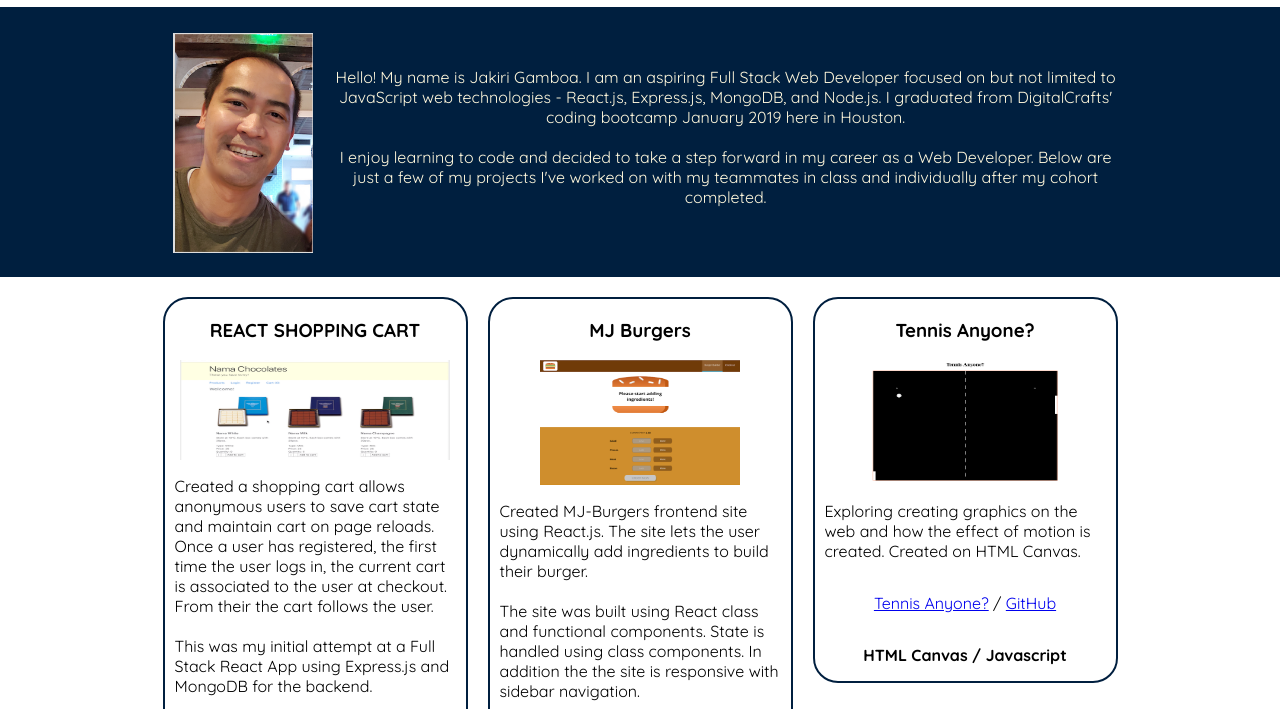
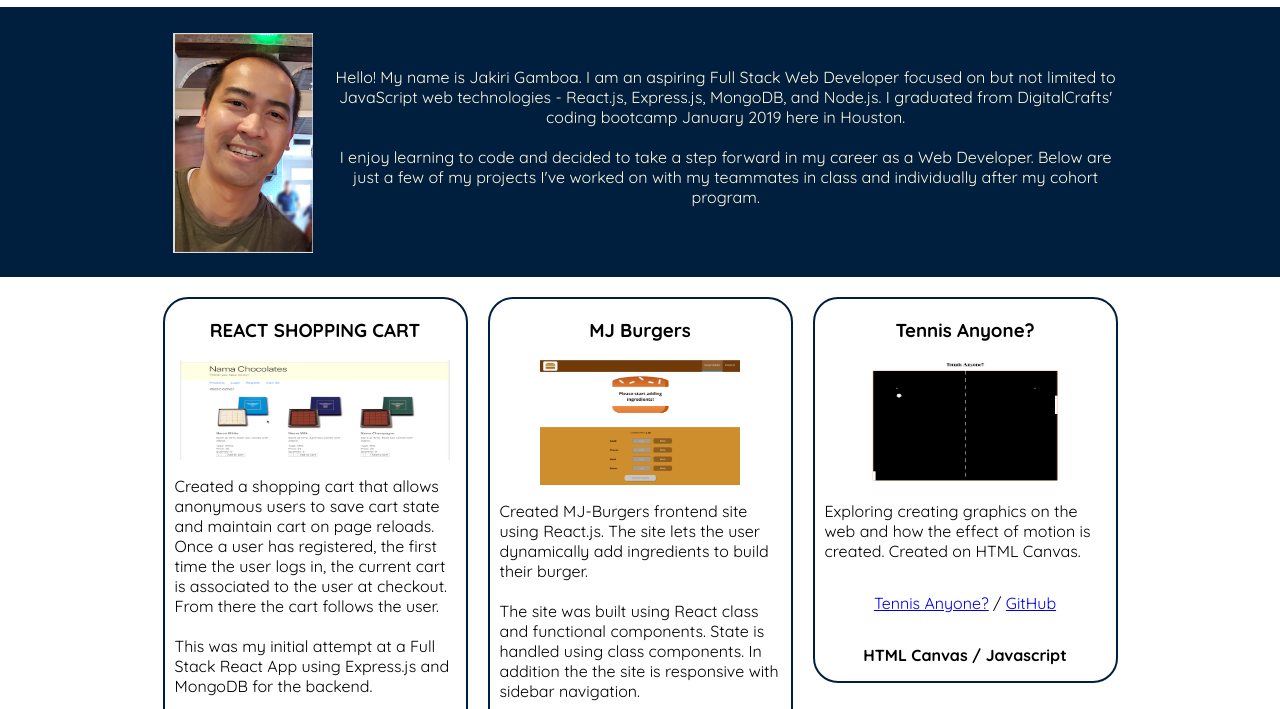
Before and after one commit to jg00/portfolio-jg, a website: page index.html in a window 1280 px wide. Shown: the part 43-752 px from the top of the page. Drawn offline with Linux system fonts and the light colour scheme.

```diff
--- a/index.html
+++ b/index.html
@@ -63,7 +63,7 @@
                 I enjoy learning to code and decided to take a step forward in
                 my career as a Web Developer. Below are just a few of my
                 projects I've worked on with my teammates in class and
-                individually after my cohort completed.
+                individually after my cohort program.
               </p>
             </div>
           </div>
@@ -162,10 +162,10 @@
               />
 
               <p>
-                Created a shopping cart allows anonymous users to save cart
+                Created a shopping cart that allows anonymous users to save cart
                 state and maintain cart on page reloads. Once a user has
                 registered, the first time the user logs in, the current cart is
-                associated to the user at checkout. From their the cart follows
+                associated to the user at checkout. From there the cart follows
                 the user.
                 <br /><br />
                 This was my initial attempt at a Full Stack React App using
```
